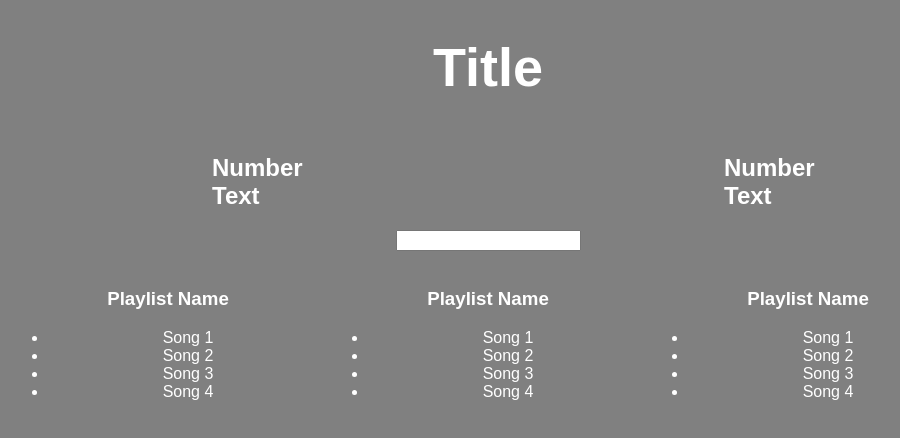
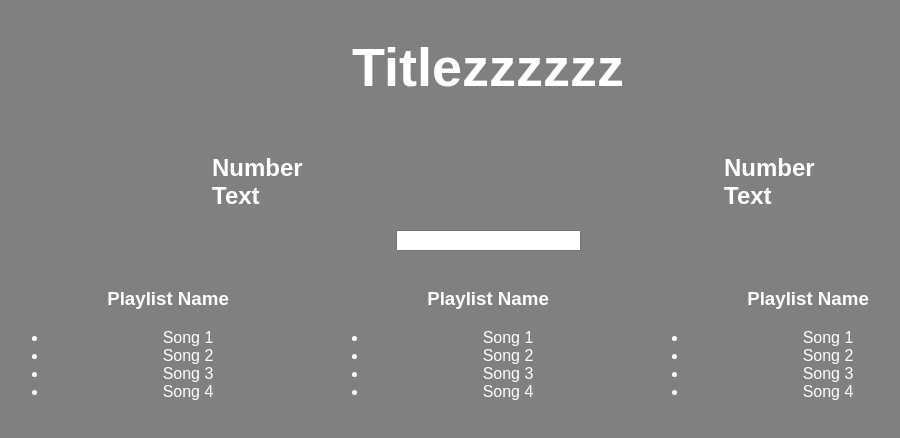
Before and after one commit to Allan-Mallya/playlists, a React (Create React App) app: page / in a window 1280 px wide. Shown: the top 438 px of the page, without its empty margins (152-1052 px from the left). Built offline with nearby package versions, Linux system fonts and the light colour scheme.

Commit message:
title test

```diff
--- a/src/App.js
+++ b/src/App.js
@@ -49,7 +49,7 @@ class App extends Component {
     return (
       <div className="App" style={{...defaultStyle, 'height': '100%', 'width': '100%'}}>
 
-        <h1 style={{...defaultStyle, 'font-size' : '54px'}}>Title</h1>
+        <h1 style={{...defaultStyle, 'font-size' : '54px'}}>Titlezzzzzz</h1>
 
           <Aggregate/>
 
```
